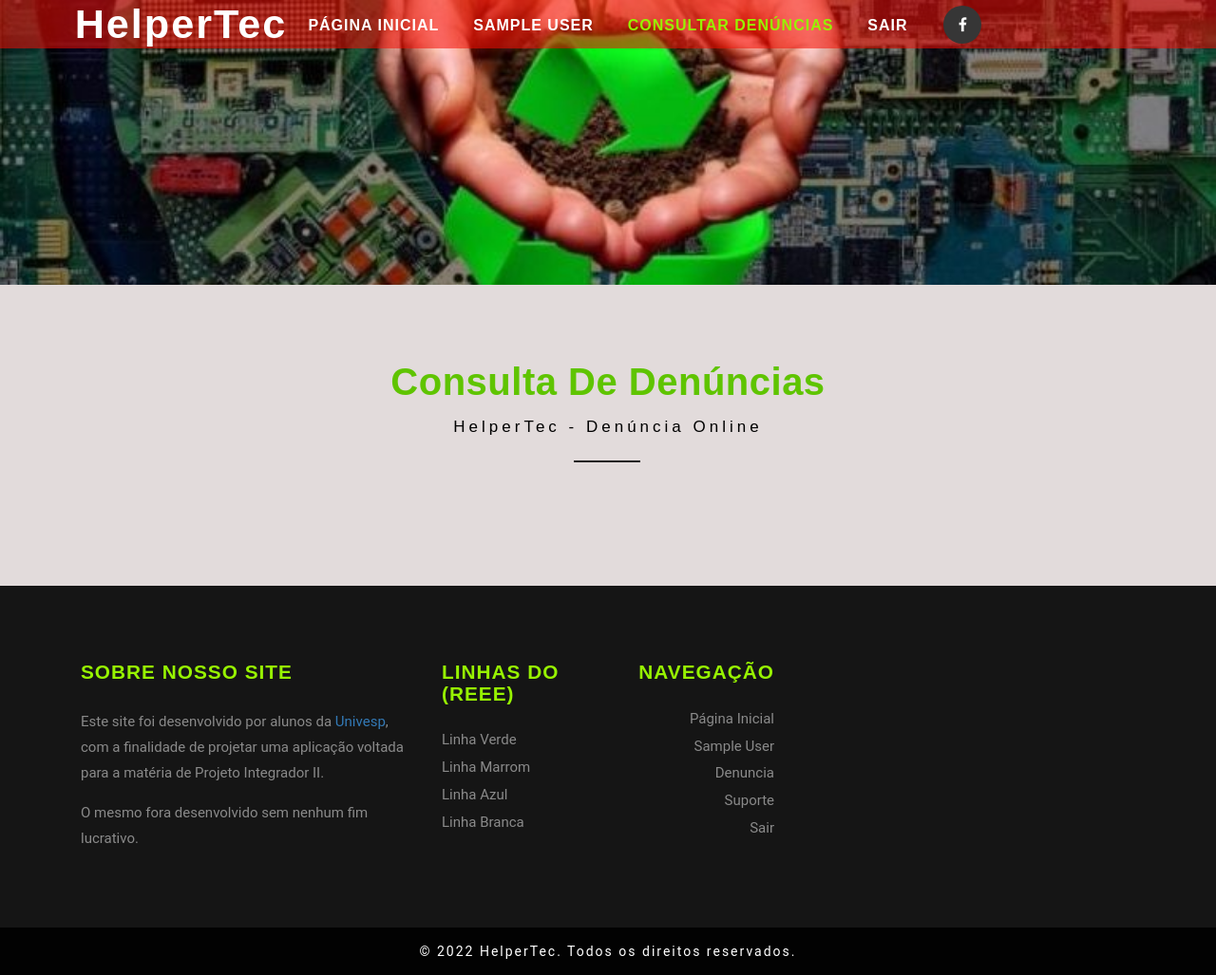
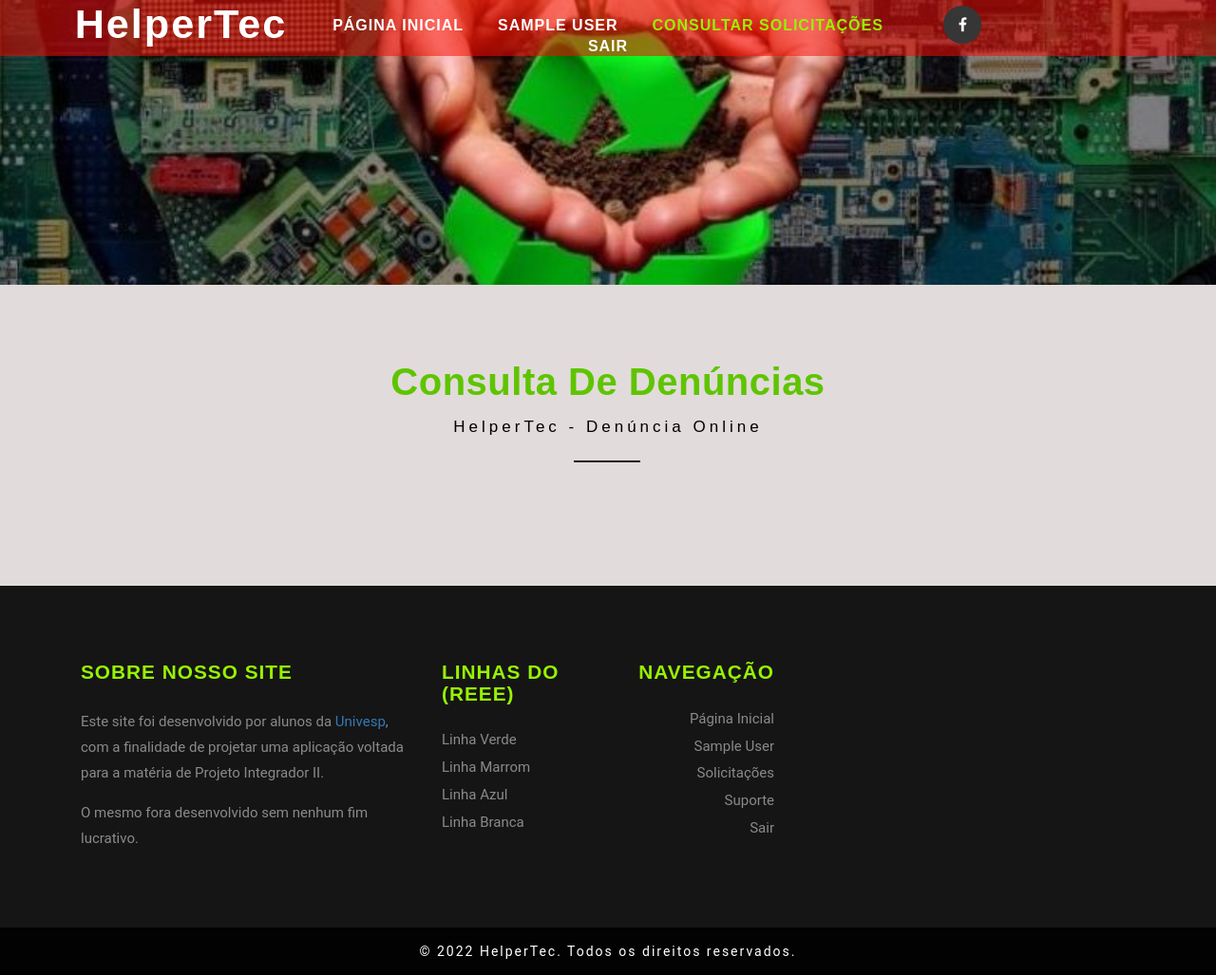
Before and after one commit to rafalordi/Projeto_integradorll, a PHP site: page /consultarDenunciaAdm.php in a window 1280 px wide. Shown: the whole page at 95% size. Run offline with PHP 8.4, Linux system fonts and the light colour scheme; the visitor is signed in with stand-in values (Sample User, id 1); data that the repository does not hold is empty; some libraries are stand-ins or nearby versions.

Commit message:
Atualização

```diff
--- a/consultarDenunciaAdm.php
+++ b/consultarDenunciaAdm.php
@@ -80,7 +80,7 @@ Smartphone Compatible web template, free webdesigns for Nokia, Samsung, LG, Sony
 								<ul class="nav navbar-nav">
 								<li class="first-list"><a href="indexpessoaladm.php">Página Inicial</a></li>
 									<li><a href="perfilpessoaladm.php">'.$_SESSION["nome"].'</a></li>
-									<li><a class="active" href="consultarDenunciaAdm.php">Consultar Denúncias</a></li>
+									<li><a class="active" href="consultarDenunciaAdm.php">Consultar Solicitações</a></li>
 									<li><a href="logout.php">Sair</a></li>
 
 
@@ -256,7 +256,7 @@ while($row=@mysql_fetch_object($result)) {
 					<ul>
 					<li class="text"><a href="indexpessoal.php">Página Inicial</a></li>
 						<li class="text"><a href="perfilpessoal.php">'.$_SESSION["nome"].'</a></li>
-						<li class="text"><a href="areadedenuncia.php">Denuncia</a></li>
+						<li class="text"><a href="consultarDenunciaAdm.php">Solicitações</a></li>
 						<li class="text"><a href="suportepessoal.php">Suporte</a></li>
 						<li class="text"><a href="logout.php">Sair</a></li>
 
```
